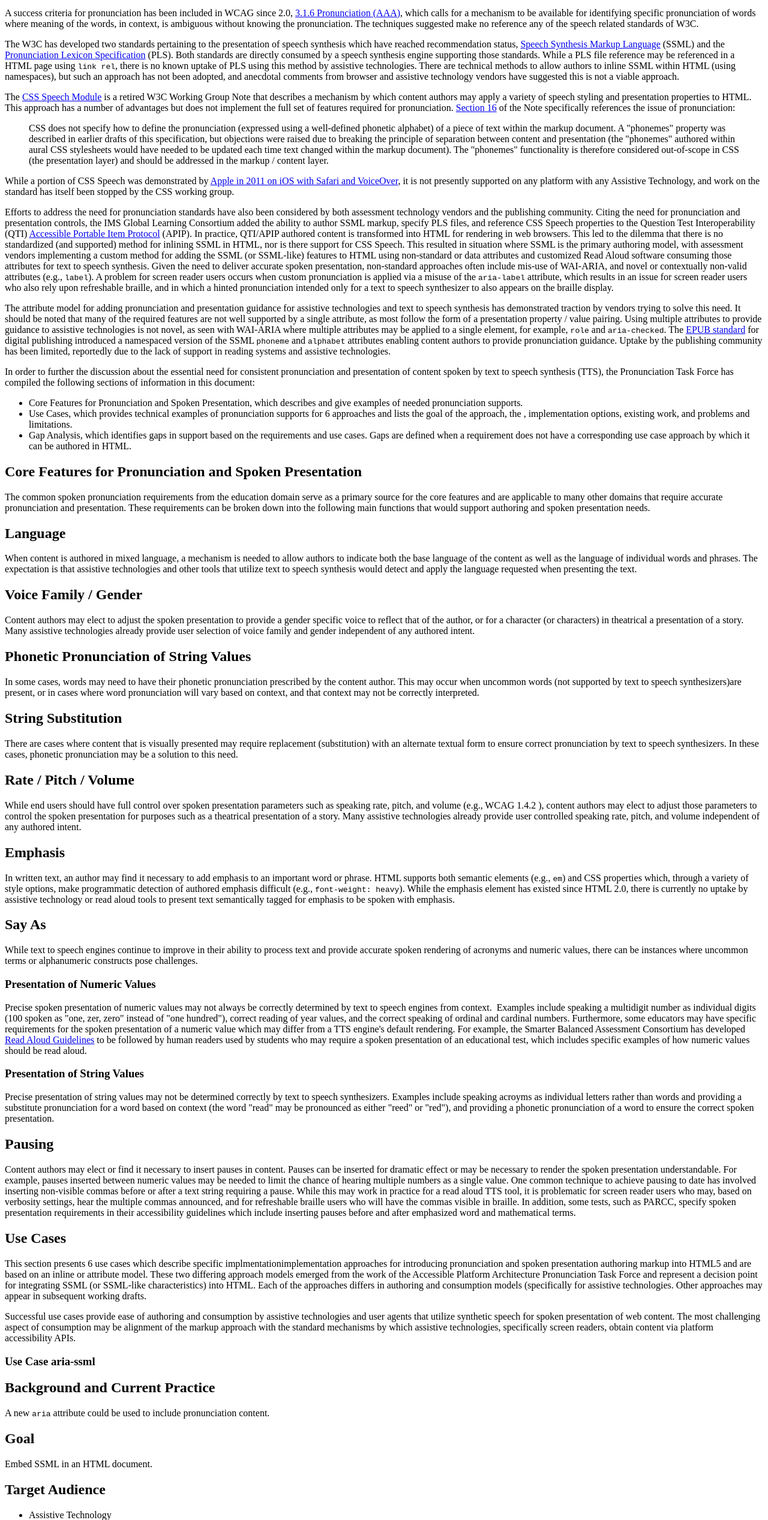
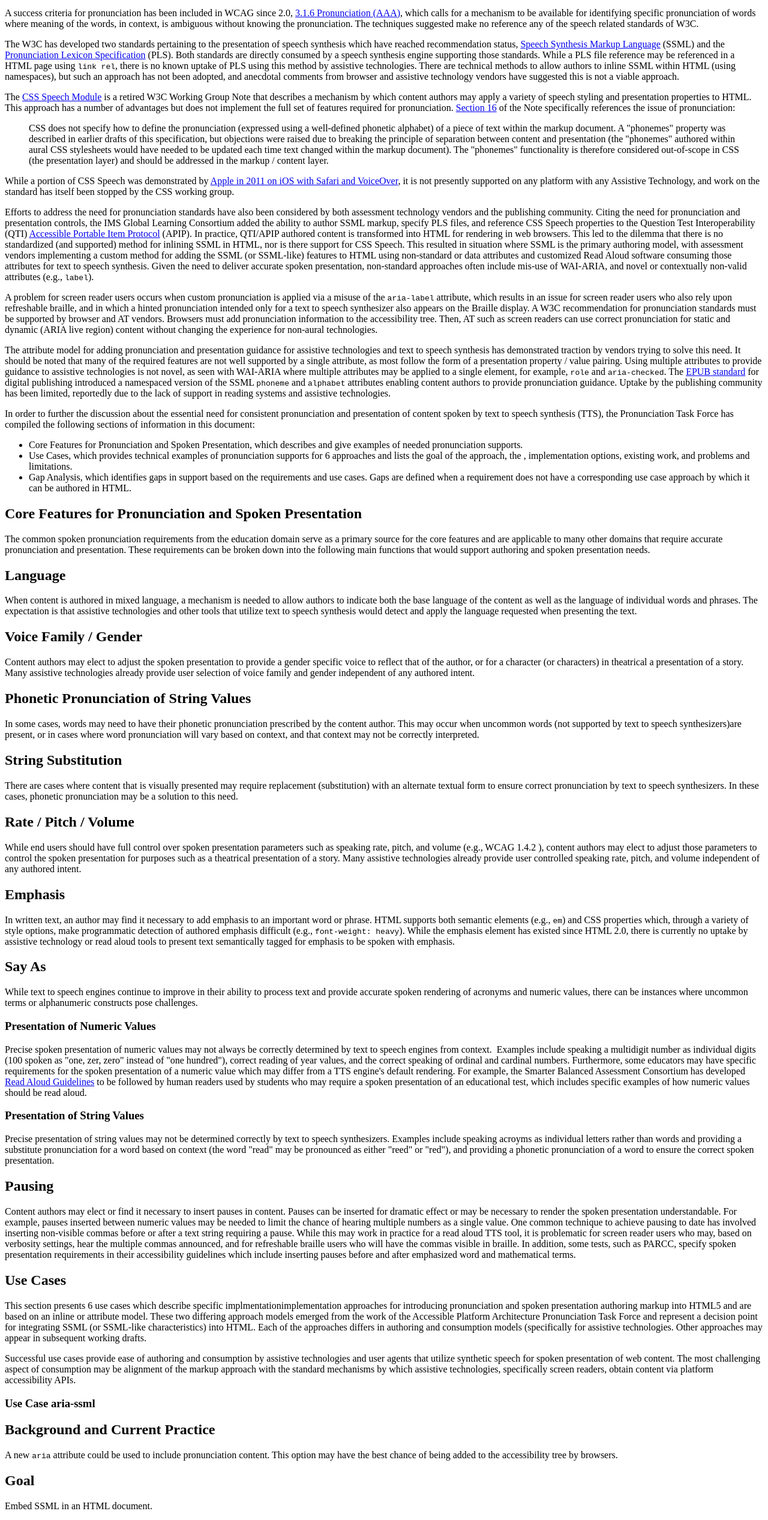
Before and after one commit to w3c/pronunciation, a plain HTML site: page gap-analysis_and_use-case/index.html in a window 1280 px wide. Shown: the part 266-2800 px from the top of the page at 60% size. Drawn offline with Linux system fonts and the light colour scheme.

Commit message:
feat: adds aria-live use case info

```diff
--- a/gap-analysis_and_use-case/index.html
+++ b/gap-analysis_and_use-case/index.html
@@ -21,7 +21,7 @@
           From helping to teach spelling and pronunciation in different languages,
           TTS has become a vital technology for providing access to digital content on the web, through mobile devices, and now via voice-based assistants.
           Organizations such as educational publishers and assessment vendors are looking for a standards-based solution to
-          enable authoring of spoken presentation guidance in HTML which can then be consumed by assistive technologies and other
+          enable authoring of spoken presentation guidance in HTML which can then be consumed by assistive technologies (AT) and other
           applications that utilize text to speech synthesis (TTS) for rendering of content.
           Historically, efforts at standardization (e.g. SSML or CSS Speech) have not led to broad adoption of any standard by user agents, authors or assistive technologies;
           what has arisen are a variety of non-interoperable approaches that meet specific needs for some applications.</p>
@@ -45,9 +45,11 @@
     markup, specify PLS files, and reference CSS Speech properties to the Question Test Interoperability (QTI) <a href="https://www.imsglobal.org/apip/apipv1p0/APIP_QTI_v1p0.html">Accessible Portable Item Protocol</a> (APIP). In practice, QTI/APIP
     authored content is transformed into HTML for rendering in web browsers. This led to the dilemma that there is no standardized (and supported) method for inlining SSML in HTML, nor is there support for CSS Speech. This resulted in situation
     where SSML is the primary authoring model, with assessment vendors implementing a custom method for adding the SSML (or SSML-like) features to HTML using non-standard or data attributes and customized Read Aloud software consuming those
-    attributes for text to speech synthesis. Given the need to deliver accurate spoken presentation, non-standard approaches often include mis-use of WAI-ARIA, and novel or contextually non-valid attributes (e.g., <code>label</code>). A
-    problem for screen reader users occurs when custom pronunciation is applied via a misuse of the <code>aria-label</code> attribute, which results in an issue for screen reader users who also rely upon refreshable braille, and in which a hinted pronunciation
-    intended only for a text to speech synthesizer to also appears on the braille display.</p>
+    attributes for text to speech synthesis. Given the need to deliver accurate spoken presentation, non-standard approaches often include mis-use of WAI-ARIA, and novel or contextually non-valid attributes (e.g., <code>label</code>).</p>
+    <p>A problem for screen reader users occurs when custom pronunciation is applied via a misuse of the <code>aria-label</code> attribute, which results in an issue for screen reader users who also rely upon refreshable braille, and in which a hinted pronunciation
+    intended only for a text to speech synthesizer also appears on the Braille display. A W3C recommendation for pronunciation standards must be supported by browser and AT vendors.
+    Browsers must add pronunciation information to the accessibility tree.
+    Then, AT such as screen readers can use correct pronunciation for static and dynamic (ARIA live region) content without changing the experience for non-aural technologies.</p>
     <p>The attribute model for adding pronunciation and presentation guidance for assistive technologies and text to speech synthesis has demonstrated traction by vendors trying to solve this need. It should be noted that many of the required
     features are not well supported by a single attribute, as most follow the form of a presentation property / value pairing. Using multiple attributes to provide guidance to assistive technologies is not novel, as seen with WAI-ARIA where multiple
     attributes may be applied to a single element, for example, <code>role</code> and <code>aria-checked</code>. The <a href="https://w3c.github.io/publ-epub-revision/epub32/spec/epub-contentdocs.html#sec-xhtml-ssml-attrib">EPUB standard</a> for
@@ -129,7 +131,7 @@
       <h1>Use Case aria-ssml</h1>
       <section>
         <h2>Background and Current Practice</h2>
-        <p>A new <code>aria</code> attribute could be used to include pronunciation content.</p>
+        <p>A new <code>aria</code> attribute could be used to include pronunciation content. This option may have the best chance of being added to the accessibility tree by browsers.</p>
       </section>
       <section>
         <h2>Goal</h2>
```
